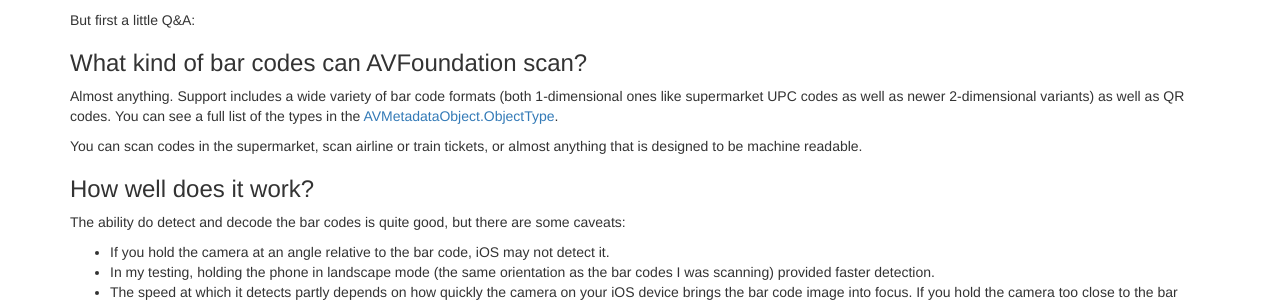
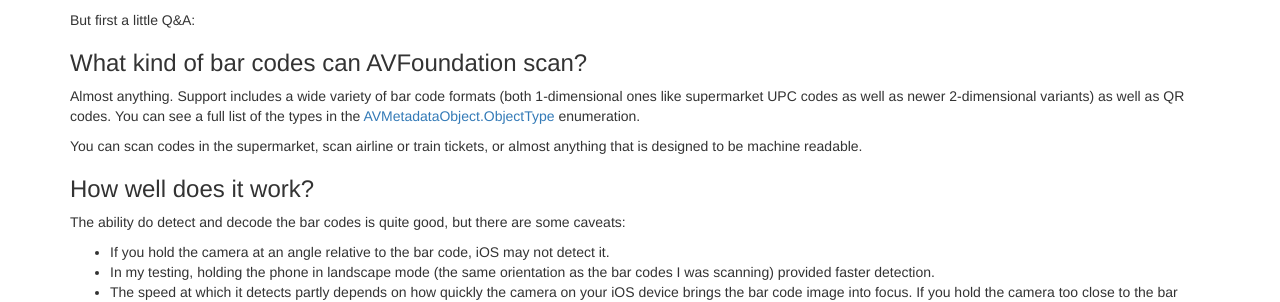
Before and after one commit to davidgyoung/davidgyoung.github.io, a Jekyll site: the page built from _posts/2018-01-24-native-bar-code-scanning-in-ios.md, in a window 1280 px wide and 900 px high. Shown: the part 332-634 px from the top of the window. Built offline with Jekyll 4.4.1, drawn with Linux system fonts in a browser that asks for light colours; nearby versions of some CDN libraries; library files that are not in the unit come from our copies.

Commit message:
fix links and images on newest blog post

```diff
--- a/_posts/2018-01-24-native-bar-code-scanning-in-ios.md
+++ b/_posts/2018-01-24-native-bar-code-scanning-in-ios.md
@@ -8,13 +8,13 @@
 
 While this is a nifty shortcut, it highlights powerful bar code scanning capabilities that have been built into iOS since version 7.  Using AVFoundation, you can not only scan QR codes but quite a large variety of industry bar code formats.  This is good news, because it greatly expands the use case of this technology beyond the once ubiquitous QR codes that proliferated early the mobile phone era.
 
-This article will show you how easy it is to add bar code scanning to your app.  You can follow along below or get a head start by cloning the repo [here](at https://github.com/davidgyoung/bar-code-scanner).
+This article will show you how easy it is to add bar code scanning to your app.  You can follow along below or get a head start by cloning the repo [here](https://github.com/davidgyoung/bar-code-scanner).
 
 But first a little Q&A:
 
 ### What kind of bar codes can AVFoundation scan?
 
-Almost anything.  Support includes a wide variety of bar code formats (both 1-dimensional ones like supermarket UPC codes as well as newer 2-dimensional variants) as well as QR codes.  You can see a full list of the types in the [AVMetadataObject.ObjectType](enumeration https://developer.apple.com/documentation/avfoundation/avmetadataobject.objecttype).
+Almost anything.  Support includes a wide variety of bar code formats (both 1-dimensional ones like supermarket UPC codes as well as newer 2-dimensional variants) as well as QR codes.  You can see a full list of the types in the [AVMetadataObject.ObjectType](https://developer.apple.com/documentation/avfoundation/avmetadataobject.objecttype) enumeration.
 
 You can scan codes in the supermarket, scan airline or train tickets, or almost anything that is designed to be machine readable.
 
@@ -302,7 +302,7 @@
 <img src='/images/scanresult.png' width="320px"/>
 
 
-If you put all of this in a ViewController, you’ll now have a fully functioning bar code scanning app.  You can try this yourself with the full project on Github [here](at https://github.com/davidgyoung/bar-code-scanner).   The project includes all the code above plus a few other little features that are a bit peripheral to the subject to discuss in detail:
+If you put all of this in a ViewController, you’ll now have a fully functioning bar code scanning app.  You can try this yourself with the full project on Github [here](https://github.com/davidgyoung/bar-code-scanner).   The project includes all the code above plus a few other little features that are a bit peripheral to the subject to discuss in detail:
 
 * The app draws a crosshair overlay on top of the video to give guidance of where to aim the camera.  (See extra credit section 2)
 * The app draws an outline around the scanned bar code area right after it is detected.  (See extra credit section 3)
```
Also changed, not shown: images/scanpermission.png.
